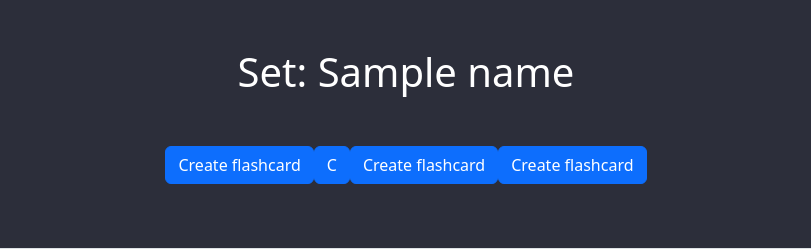
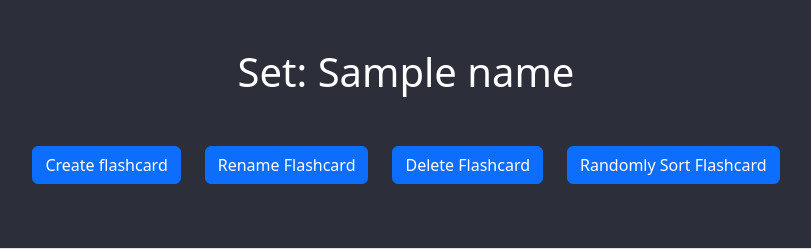
Before and after one commit to wongjoshua2005/Flashcard-Web-Application, a Flask app: template templates/flashcard.html in a window 1280 px wide. Shown: the part 57-306 px from the top of the page, without its empty margins (234-1045 px from the left). Run offline with Flask 3, Linux system fonts and the light colour scheme; the template is opened without the code that fills it: most values are stand-ins (such as "Sample title", 1, 10 or a date in 2020).

Commit message:
Added functionality to make flashcards more accessible
I added features for flashcards to rename, create, randomly sort,
and delete flashcards. I will be spending more time fixing up app.py because
it became too convoluted.

```diff
--- a/app.py
+++ b/app.py
@@ -167,6 +167,7 @@ class MainApp(Flask):
 
                 # Allows the user to sign back in when they leave the site
                 session["user"] = user_name
+                session["sort_cards"] = False
 
                 return redirect("/sets")
 
@@ -236,6 +237,7 @@ class MainApp(Flask):
 
                 # Logs session to the user to confirm everything works
                 session["user"] = user
+                session["sort_cards"] = False
 
                 db.commit()
                 db.close()
@@ -498,12 +500,23 @@ class MainApp(Flask):
 
             set_id = set_data.fetchone()
 
-            # To run through all the terms and definitions in a graph
-            # for the user to see how many is in their set
-            flashcards = main_cursor.execute(
-                "SELECT term, definition FROM flashcard WHERE card_set = ?",
-                (set_id["id"],)
-            )
+            print(session["sort_cards"])
+
+            if not session["sort_cards"]:
+                # To run through all the terms and definitions in a graph
+                # for the user to see how many is in their set
+                flashcards = main_cursor.execute(
+                    "SELECT term, definition FROM flashcard WHERE card_set = ?",
+                    (set_id["id"],)
+                )
+            else:
+                flashcards = main_cursor.execute(
+                    """SELECT term, definition FROM flashcard
+                    WHERE card_set = ? ORDER BY RANDOM()""",
+                    (set_id["id"],) )
+
+                session["sort_cards"] = False
+
 
             cards_list = flashcards.fetchall()
 
@@ -513,51 +526,138 @@ class MainApp(Flask):
             # To allow the user to make a new flashcard
             if request.method == "POST":
 
-                # Retrieve form information and prevents any blanks
-                new_term = request.form.get("term")
-                new_definition = request.form.get("definition")
+                if 'term' in request.form:
+                    # Retrieve form information and prevents any blanks
+                    new_term = request.form.get("term")
+                    new_definition = request.form.get("definition")
 
-                if not new_term or not new_definition:
-                    error_msg = "404 FLASHCARD SHOULD NEVER BE EMPTY >:C"
-                    return redirect(url_for("error",
-                                            message=error_msg, code=404))
+                    if not new_term or not new_definition:
+                        error_msg = "404 FLASHCARD SHOULD NEVER BE EMPTY >:C"
+                        return redirect(url_for("error",
+                                                message=error_msg, code=404))
 
-                # Searches through the flashcards to see if term does not
-                # already exist
-                verify_term = main_cursor.execute(
-                """SELECT * FROM flashcard WHERE term = ?
-                AND user_id = ? AND card_set = ?""",
-                (new_term, session["id"], int(set_id["id"]))
-                )
+                    # Searches through the flashcards to see if term does not
+                    # already exist
+                    verify_term = main_cursor.execute(
+                    """SELECT * FROM flashcard WHERE term = ?
+                    AND user_id = ? AND card_set = ?""",
+                    (new_term, session["id"], int(set_id["id"]))
+                    )
 
-                result = verify_term.fetchone()
+                    result = verify_term.fetchone()
 
-                # To instruct the user on how to properly create a flashcard
-                if result:
-                    error_msg = """409 Conflict! Flashcard already exists!
-                    Use update button!!!"""
+                    # To instruct the user on how to properly create a flashcard
+                    if result:
+                        error_msg = """409 Conflict! Flashcard already exists!
+                        Use update button!!!"""
 
-                    return redirect(url_for("error",
-                                            message=error_msg, code=409))
+                        return redirect(url_for("error",
+                                                message=error_msg, code=409))
 
-                # To run through the set id based on the set_title
-                set_data = main_cursor.execute(
-                    "SELECT id FROM card_list WHERE card_title = ?", (user_set,)
-                )
+                    # To run through the set id based on the set_title
+                    set_data = main_cursor.execute(
+                        "SELECT id FROM card_list WHERE card_title = ?",
+                        (user_set,)
+                    )
 
-                set_id = set_data.fetchone()
+                    set_id = set_data.fetchone()
 
-                # Insert the new flashcard into that specific set
-                main_cursor.execute(
-                """INSERT INTO flashcard (user_id, card_set, term, definition)
-                VALUES (?, ?, ?, ?);""", (session["id"], set_id["id"],
-                                        new_term, new_definition)
-                )
+                    # Insert the new flashcard into that specific set
+                    main_cursor.execute(
+                    """INSERT INTO flashcard (user_id, card_set, term, definition)
+                    VALUES (?, ?, ?, ?);""", (session["id"], set_id["id"],
+                                            new_term, new_definition)
+                    )
 
-                db.commit()
-                db.close()
+                    db.commit()
+                    db.close()
 
-                return redirect("/flashcard")
+                    return redirect("/flashcard")
+
+                if 'replace_term' in request.form:
+                    # Retrieve form information and prevents any blanks
+                    replace_term = request.form.get("replace_term")
+                    replace_def = request.form.get("replace_def")
+                    old_term = request.form.get("old_term")
+                    old_def = request.form.get("old_def")
+
+                    if (not replace_term or not replace_def or not old_term
+                        or not old_def):
+                        error_msg = "404 INPUTS SHOULD NEVER BE EMPTY >:C"
+                        return redirect(url_for("error",
+                                                message=error_msg, code=404))
+
+                    # Searches through the flashcards to see if term does not
+                    # already exist
+                    verify_term = main_cursor.execute(
+                    """SELECT * FROM flashcard WHERE term = ?
+                    AND user_id = ? AND card_set = ?""",
+                    (old_term, session["id"], int(set_id["id"]))
+                    )
+
+                    result = verify_term.fetchone()
+
+                    # To instruct the user on how to properly create a flashcard
+                    if not result:
+                        error_msg = "404: flashcard doesn't exist bruh..."
+
+                        return redirect(url_for("error",
+                                                message=error_msg, code=404))
+
+                    main_cursor.execute("""UPDATE flashcard SET
+                                        term = ?, definition = ?
+                                        WHERE card_set = ? AND user_id = ?
+                                        AND term = ? AND definition = ?""",
+                                        (replace_term, replace_def, set_id["id"]
+                                        , session["id"], old_term, old_def)
+                                        )
+
+                    db.commit()
+                    db.close()
+
+                    return redirect("/flashcard")
+
+                if 'del_flashcard' in request.form:
+                    term_request = request.form.get("del_flashcard")
+
+                    # To instruct the user on how to properly create a flashcard
+                    if not term_request:
+                        error_msg = "404: BLANK INPUTS!!! >:CCCCC"
+
+                        return redirect(url_for("error",
+                                                message=error_msg, code=404))
+
+                    verify_term = main_cursor.execute(
+                    """SELECT * FROM flashcard WHERE term = ?
+                    AND user_id = ? AND card_set = ?""",
+                    (term_request, session["id"], int(set_id["id"]))
+                    )
+
+                    result = verify_term.fetchone()
+
+                    # To instruct the user on how to properly create a flashcard
+                    if not result:
+                        error_msg = "404: flashcard doesn't exist bruh..."
+
+                        return redirect(url_for("error",
+                                                message=error_msg, code=404))
+
+                    main_cursor.execute("""DELETE FROM flashcard
+                                        WHERE term = ? AND card_set = ? AND
+                                        user_id = ?
+                                        """, (term_request, int(set_id["id"]),
+                                               session["id"])
+                                        )
+
+                    db.commit()
+                    db.close()
+
+                    return redirect("/flashcard")
+
+                if 'random_sort' in request.form:
+                    session["sort_cards"] = True
+
+                    return redirect("/flashcard")
 
             return render_template("flashcard.html", logged=user_logged,
                                     name=user_set, cards=cards_list,
--- a/templates/flashcard.html
+++ b/templates/flashcard.html
@@ -5,32 +5,33 @@
 <h1 class="text-center">Set: {{ name }}</h1>
 
 <!-- To run the modal model for creating a new flashcard for the set -->
-<div class="d-flex justify-content-center">
+<div class="d-flex justify-content-center gap-4">
 
     <button type="button" class="btn btn-primary" data-bs-toggle="modal"
-    data-bs-target="#exampleModal">
+    data-bs-target="#exampleModal1">
         Create flashcard
     </button>
 
     <button type="button" class="btn btn-primary" data-bs-toggle="modal"
-    data-bs-target="#exampleModal">
-        C
+    data-bs-target="#exampleModal2">
+        Rename Flashcard
     </button>
 
     <button type="button" class="btn btn-primary" data-bs-toggle="modal"
-    data-bs-target="#exampleModal">
-        Create flashcard
+    data-bs-target="#exampleModal3">
+        Delete Flashcard
     </button>
 
-    <button type="button" class="btn btn-primary" data-bs-toggle="modal"
-    data-bs-target="#exampleModal">
-        Create flashcard
-    </button>
-
+    <form action="/flashcard" method="post">
+      <input type="hidden" name="random_sort">
+      <button type="submit" class="btn btn-primary" name="random_sort">
+          Randomly Sort Flashcard
+      </button>
+    </form>
  </div>
 
 <!-- To display the necessary steps to creating a a valid flashcard -->
-<div data-bs-theme="dark" class="modal fade" id="exampleModal"
+<div data-bs-theme="dark" class="modal fade" id="exampleModal1"
  tabindex="-1" aria-labelledby="exampleModalLabel" aria-hidden="true">
 
   <!-- Necessary Bootstrap containers to create the visuals -->
@@ -67,6 +68,130 @@
             </label>
             <input type="text" name="definition"
             class="form-control user_input" id="flashcard-name" required>
+          </div>
+
+          <!--
+          Runs Flask method that creates a flashcard for
+          the set in the database
+           -->
+          <div class="modal-footer">
+            <button type="submit" class="btn btn-primary">Make Card</button>
+          </div>
+
+        </form>
+
+      </div>
+
+    </div>
+  </div>
+
+</div>
+
+<!-- To display the necessary steps to creating a a valid flashcard -->
+<div data-bs-theme="dark" class="modal fade" id="exampleModal2"
+ tabindex="-1" aria-labelledby="exampleModalLabel" aria-hidden="true">
+
+  <!-- Necessary Bootstrap containers to create the visuals -->
+  <div class="modal-dialog">
+    <div class="modal-content">
+
+      <!-- To display the top title what the user is doing -->
+      <div class="modal-header">
+
+        <h1 class="modal-title fs-5" id="exampleModalLabel">
+          Rename flashcard term and definition
+        </h1>
+        <button type="button" class="btn-close"
+        data-bs-dismiss="modal" aria-label="Close"></button>
+
+      </div>
+
+      <!-- Prompt the user to enter inputs for creating new flashcard -->
+      <div class="modal-body">
+
+      <!-- Runs a specific condition with Flask method based on the name -->
+        <form action="/flashcard" method="post">
+
+          <!-- Ask for term and definition to create the new flashcard -->
+          <div class="mb-3">
+            <label for="recipient-name" class="col-form-label">
+              New Term:
+            </label>
+            <input type="text" name="replace_term"
+            class="form-control user_input" id="flashcard-name" required>
+
+            <label for="recipient-name" class="col-form-label">
+              New Definition:
+            </label>
+            <input type="text" name="replace_def"
+            class="form-control user_input" id="flashcard-name" required>
+          </div>
+
+          <!-- Ask for term and definition to create the new flashcard -->
+          <div class="mb-3">
+            <label for="recipient-name" class="col-form-label">
+              Old Term:
+            </label>
+            <input type="text" name="old_term"
+            class="form-control user_input" id="flashcard-name" required>
+
+            <label for="recipient-name" class="col-form-label">
+              Old Definition:
+            </label>
+            <input type="text" name="old_def"
+            class="form-control user_input" id="flashcard-name" required>
+          </div>
+
+          <!--
+          Runs Flask method that creates a flashcard for
+          the set in the database
+           -->
+          <div class="modal-footer">
+            <button type="submit" class="btn btn-primary">Make Card</button>
+          </div>
+
+        </form>
+
+      </div>
+
+    </div>
+  </div>
+
+</div>
+
+<!-- To display the necessary steps to creating a a valid flashcard -->
+<div data-bs-theme="dark" class="modal fade" id="exampleModal3"
+ tabindex="-1" aria-labelledby="exampleModalLabel" aria-hidden="true">
+
+  <!-- Necessary Bootstrap containers to create the visuals -->
+  <div class="modal-dialog">
+    <div class="modal-content">
+
+      <!-- To display the top title what the user is doing -->
+      <div class="modal-header">
+
+        <h1 class="modal-title fs-5" id="exampleModalLabel">
+          Delete a flashcard
+        </h1>
+        <button type="button" class="btn-close"
+        data-bs-dismiss="modal" aria-label="Close"></button>
+
+      </div>
+
+      <!-- Prompt the user to enter inputs for creating new flashcard -->
+      <div class="modal-body">
+
+      <!-- Runs a specific condition with Flask method based on the name -->
+        <form action="/flashcard" method="post">
+
+          <!-- Ask for term and definition to create the new flashcard -->
+          <div class="mb-3">
+            <label for="recipient-name" class="col-form-label">
+              Term:
+            </label>
+            <input type="text" name="del_flashcard"
+            class="form-control user_input" id="flashcard-name" required>
+
           </div>
 
           <!--
```
Also changed, not shown: user_database.db, 2 other files.
